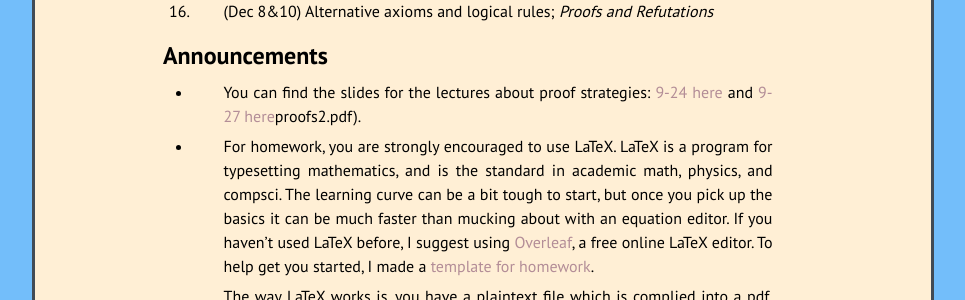
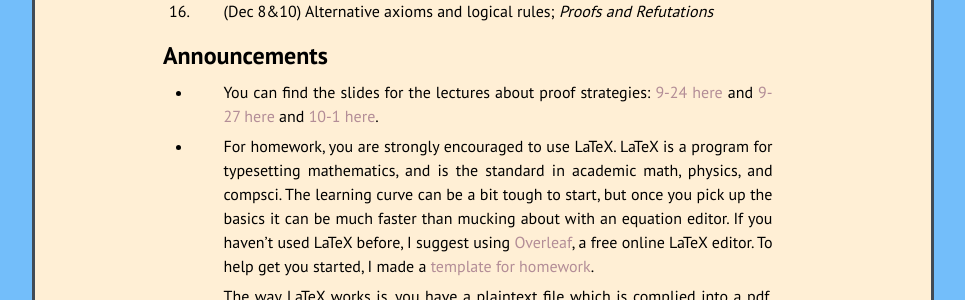
Before and after one commit to kamerynjw/kamerynjw.github.io, a Jekyll site: the page built from teaching/2020/math321.md, in a window 1280 px wide. Shown: the part 1139-1439 px from the top of the page, without its empty margins (157-1122 px from the left). Built offline with Jekyll 4.4.1, drawn with Linux system fonts in a browser that asks for light colours; nearby versions of some CDN libraries; formulas are drawn with MathJax 3.

Commit message:
put slides on website

```diff
--- a/teaching/2020/math321.md
+++ b/teaching/2020/math321.md
@@ -66,7 +66,7 @@ Tentative Weekly Schedule
 Announcements
 -------------
 
-* You can find the slides for the lectures about proof strategies: [9-24 here]({{ page.url }}proofs1.pdf) and [9-27 here]({{ page.url }})proofs2.pdf).
+* You can find the slides for the lectures about proof strategies: [9-24 here]({{ page.url }}proofs1.pdf) and [9-27 here]({{ page.url }}proofs2.pdf) and [10-1 here]({{ page.url }}proofs2.pdf).
 
 * For homework, you are strongly encouraged to use LaTeX. LaTeX is a program for typesetting mathematics, and is the standard in academic math, physics, and compsci. The learning curve can be a bit tough to start, but once you pick up the basics it can be much faster than mucking about with an equation editor. If you haven't used LaTeX before, I suggest using [Overleaf](https://www.overleaf.com/), a free online LaTeX editor. To help get you started, I made a [template for homework](https://www.overleaf.com/read/ypsrcqntbcrs).
 
```
Also changed, not shown: 1 other file.
